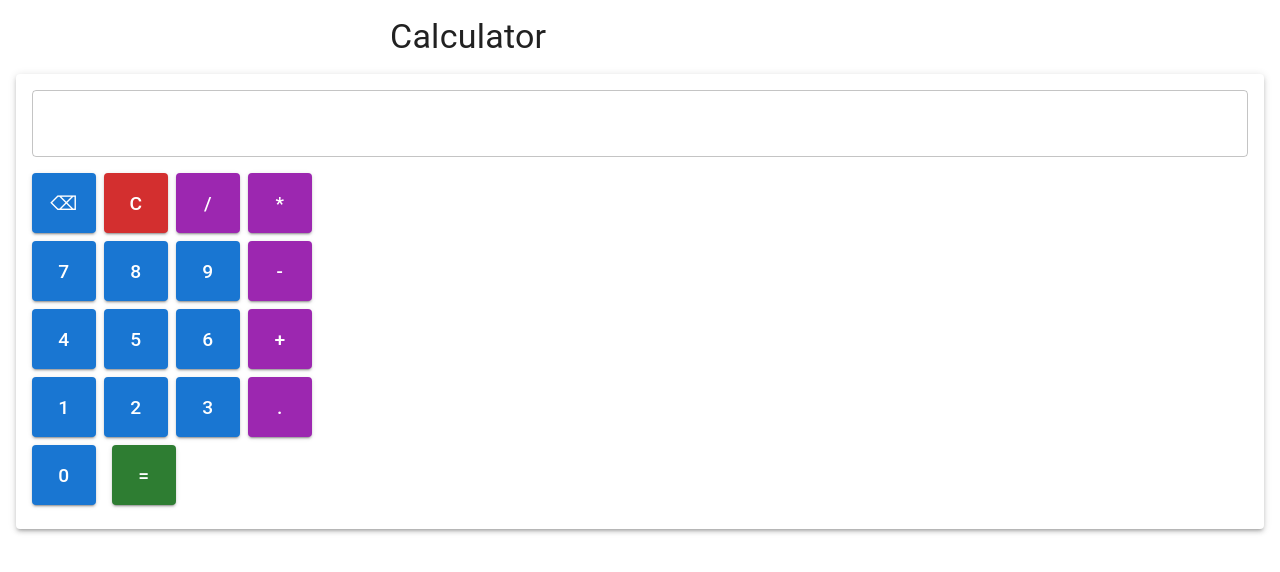
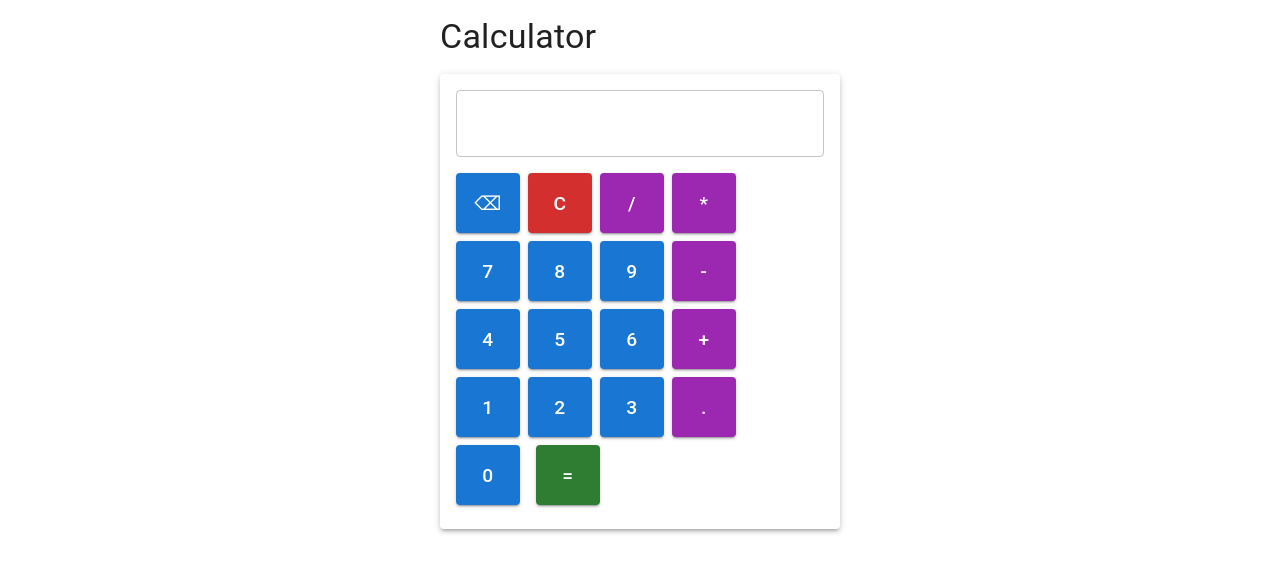
Before and after one commit to Aarti-Waghmare-React-Course/web_development1, a React (Create React App) app in the folder React/Projects/calculator/: page / in a window 1280 px wide. Shown: the top 572 px of the page. Built offline with nearby package versions, Linux system fonts and the light colour scheme; some icons are missing.

Commit message:
styling added

```diff
--- a/React/Projects/calculator/src/App.js
+++ b/React/Projects/calculator/src/App.js
@@ -24,15 +24,35 @@ const App = () => {
   return (
     <ThemeProvider theme={theme}>
       <CssBaseline />
-      <Box sx={{ textAlign: "center", p: 2 }}>
-        <Box display="flex" justifyContent="space-between" alignItems="center" maxWidth={500} mx="auto" mb={2}>
+      <Box
+  sx={{
+    textAlign: "center",
+    p: 2,
+    minHeight: "100vh",
+    backgroundColor: "background.default",
+    color: "text.primary",
+  }}
+>
+  <Box
+    sx={{
+      display: "flex",
+      justifyContent: "space-between",
+      alignItems: "center",
+      maxWidth: 400,
+      mx: "auto",
+      mb: 2,
+    }}
+  >
     <Typography variant="h4">Calculator</Typography>
     <IconButton onClick={toggleColorMode} color="inherit">
       {mode === "dark" ? <Brightness7Icon /> : <Brightness4Icon />}
     </IconButton>
   </Box>
+
   <Calculator />
 </Box>
+
+
     </ThemeProvider>
   );
 };
--- a/React/Projects/calculator/src/components/Calculator.jsx
+++ b/React/Projects/calculator/src/components/Calculator.jsx
@@ -40,7 +40,15 @@ const Calculator = () => {
   ];
 
   return (
-    <Paper elevation={3} sx={{ padding: 2 }}>
+    <Paper
+  elevation={3}
+  sx={{
+    padding: 2,
+    mx: "auto",
+    maxWidth: 400,
+    backgroundColor: "background.paper",
+  }}
+>
       <TextField
         fullWidth
         value={input}
```
Lines whose indentation alone changed are shown as unchanged.
